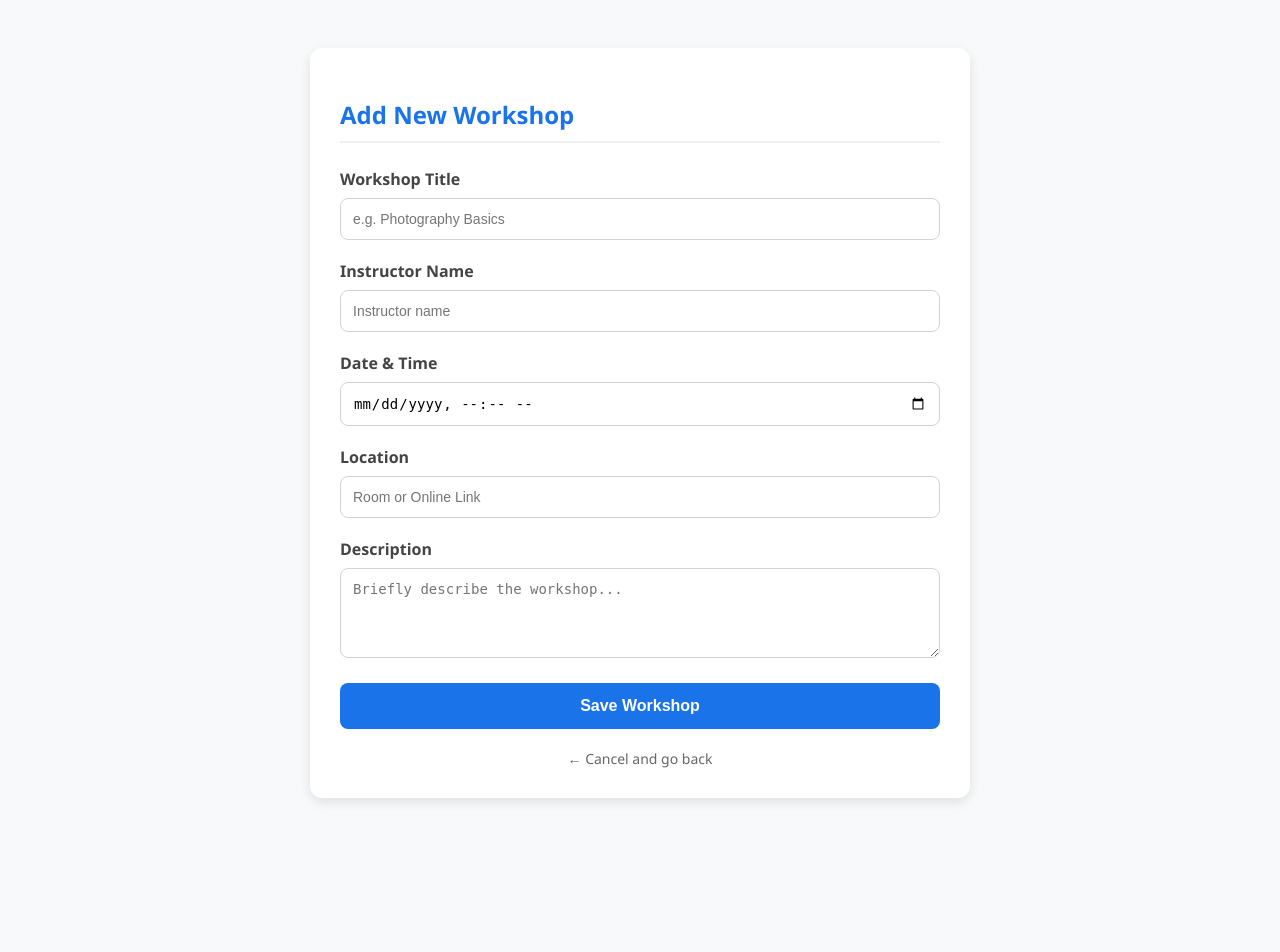
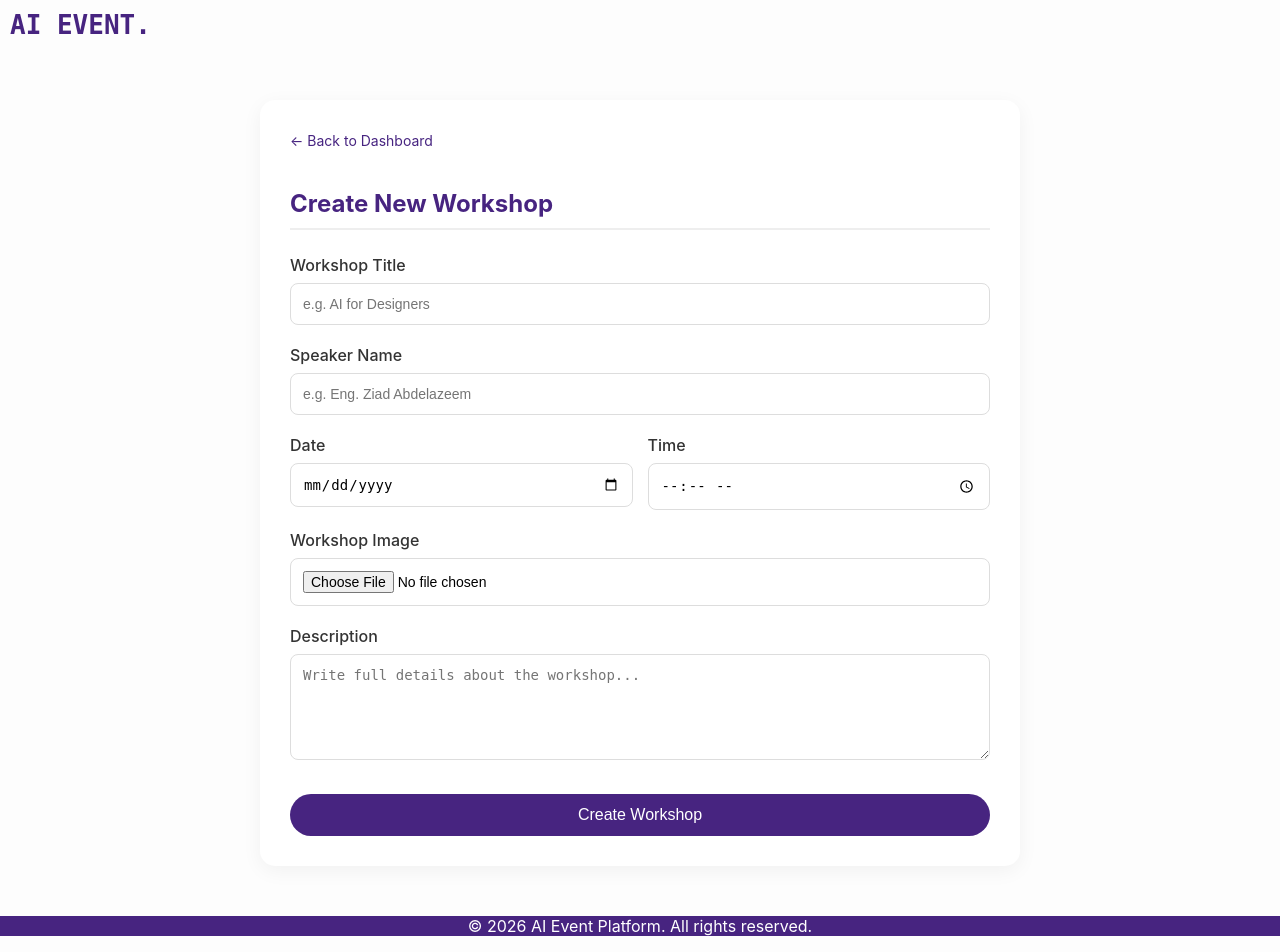
Before and after one commit to NouranAbdelgwad/Event-Management-System, a PHP site: page /views/pages/create_workshop.php in a window 1280 px wide. Before the commit the page ends 802 px from the top, so only its background shows below. Run offline with PHP 8.4, Linux system fonts and the light colour scheme.

Commit message:
Revamp create workshop page with new design
Updated the create workshop page layout and styles, changed labels and input types, and added a file upload option for workshop images.

```diff
--- a/views/pages/create_workshop.php
+++ b/views/pages/create_workshop.php
@@ -3,55 +3,76 @@
 <head>
     <meta charset="UTF-8">
     <meta name="viewport" content="width=device-width, initial-scale=1.0">
-    <title>Admin - Create Workshop</title>
+    <title>Create Workshop - Admin</title>
+    <link rel="stylesheet" href="../../assets/css/style.css">
     <style>
-        body { font-family: 'Segoe UI', sans-serif; background-color: #f8f9fa; padding: 40px; }
-        .form-card { max-width: 600px; margin: auto; background: white; padding: 30px; border-radius: 12px; box-shadow: 0 4px 12px rgba(0,0,0,0.1); }
-        h2 { color: #1a73e8; margin-bottom: 25px; border-bottom: 2px solid #eef0f2; padding-bottom: 10px; }
+        :root { --main-purple: #472480; }
+        body { font-family: 'Inter', sans-serif; background-color: #fdfdfd; margin: 0; }
+        .form-container { max-width: 700px; margin: 50px auto; padding: 30px; background: white; border-radius: 15px; box-shadow: 0 5px 20px rgba(0,0,0,0.05); }
+        .form-container h2 { color: var(--main-purple); margin-bottom: 25px; border-bottom: 2px solid #eee; padding-bottom: 10px; }
+
         .form-group { margin-bottom: 20px; }
-        label { display: block; margin-bottom: 8px; font-weight: 600; color: #444; }
-        input, select, textarea { width: 100%; padding: 12px; border: 1px solid #ced4da; border-radius: 8px; box-sizing: border-box; font-size: 14px; }
-        input:focus { border-color: #1a73e8; outline: none; box-shadow: 0 0 5px rgba(26,115,232,0.2); }
-        .submit-btn { background-color: #1a73e8; color: white; padding: 14px; border: none; border-radius: 8px; cursor: pointer; width: 100%; font-size: 16px; font-weight: bold; transition: 0.3s; }
-        .submit-btn:hover { background-color: #1557b0; }
-        .back-link { display: block; margin-top: 20px; text-align: center; color: #666; text-decoration: none; font-size: 14px; }
-        .back-link:hover { text-decoration: underline; }
+        .form-group label { display: block; margin-bottom: 8px; font-weight: 500; color: #333; }
+        .form-group input, .form-group textarea, .form-group select {
+            width: 100%; padding: 12px; border: 1px solid #ddd; border-radius: 8px; font-size: 14px; box-sizing: border-box;
+        }
+
+        /* Using your button style */
+        .btn-submit {
+            background: var(--main-purple); color: white; border: none; padding: 12px 30px;
+            border-radius: 25px; cursor: pointer; font-size: 16px; font-weight: 500; width: 100%; margin-top: 10px;
+        }
+        .btn-submit:hover { opacity: 0.9; }
+
+        .back-btn { display: inline-block; margin-bottom: 20px; color: var(--main-purple); text-decoration: none; font-size: 14px; }
     </style>
 </head>
 <body>
+    <?php
+    $navType = "admin";
+    include("../components/navbar.php");
+    ?>
 
-<div class="form-card">
-    <h2>Add New Workshop</h2>
-    <form action="#" method="POST">
+    <div class="form-container">
+        <a href="admin_workshops.php" class="back-btn">← Back to Dashboard</a>
+        <h2>Create New Workshop</h2>
+
+        <form action="#" method="POST" enctype="multipart/form-data">
             <div class="form-group">
                 <label>Workshop Title</label>
-            <input type="text" name="title" placeholder="e.g. Photography Basics" required>
+                <input type="text" name="title" placeholder="e.g. AI for Designers" required>
             </div>
 
             <div class="form-group">
-            <label>Instructor Name</label>
-            <input type="text" name="instructor" placeholder="Instructor name" required>
+                <label>Speaker Name</label>
+                <input type="text" name="speaker" placeholder="e.g. Eng. Ziad Abdelazeem" required>
+            </div>
+
+            <div class="form-group" style="display: flex; gap: 15px;">
+                <div style="flex: 1;">
+                    <label>Date</label>
+                    <input type="date" name="date" required>
+                </div>
+                <div style="flex: 1;">
+                    <label>Time</label>
+                    <input type="time" name="time" required>
+                </div>
             </div>
 
             <div class="form-group">
-            <label>Date & Time</label>
-            <input type="datetime-local" name="workshop_date" required>
-        </div>
-
-        <div class="form-group">
-            <label>Location</label>
-            <input type="text" name="location" placeholder="Room or Online Link" required>
+                <label>Workshop Image</label>
+                <input type="file" name="image" accept="image/*">
             </div>
 
             <div class="form-group">
                 <label>Description</label>
-            <textarea name="description" rows="4" placeholder="Briefly describe the workshop..."></textarea>
+                <textarea name="description" rows="5" placeholder="Write full details about the workshop..."></textarea>
             </div>
 
-        <button type="submit" class="submit-btn">Save Workshop</button>
+            <button type="submit" class="btn-submit">Create Workshop</button>
         </form>
-    <a href="admin_workshops.php" class="back-link">← Cancel and go back</a>
     </div>
 
+    <?php include("../components/footer.php"); ?>
 </body>
 </html>
```
Lines whose indentation alone changed are shown as unchanged.
